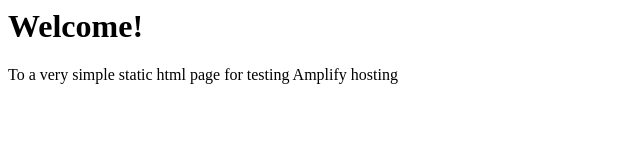
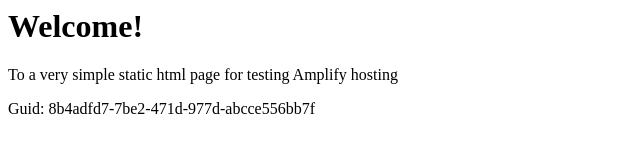
Before and after one commit to aws-aemilia-cdg/Github-PR-Commit-Integration-Test-DoNotTouch-Gith-OKSLNVO2-v1-preprod-eu-west-3, a website: page src/index.html in a window 1280 px wide. Shown: the whole page, without its empty margins (0-640 px from the left). Drawn offline with Linux system fonts and the light colour scheme.

Commit message:
commit from integ tests

```diff
--- a/src/index.html
+++ b/src/index.html
@@ -1,3 +1,5 @@
+
+
 <html lang="en">
 
 <head>
@@ -10,6 +12,6 @@
 <body>
     <h1>Welcome!</h1>
     <p>To a very simple static html page for testing Amplify hosting</p>
-</body>
+    <p>Guid: 8b4adfd7-7be2-471d-977d-abcce556bb7f</p></body>
 
 </html>
```
